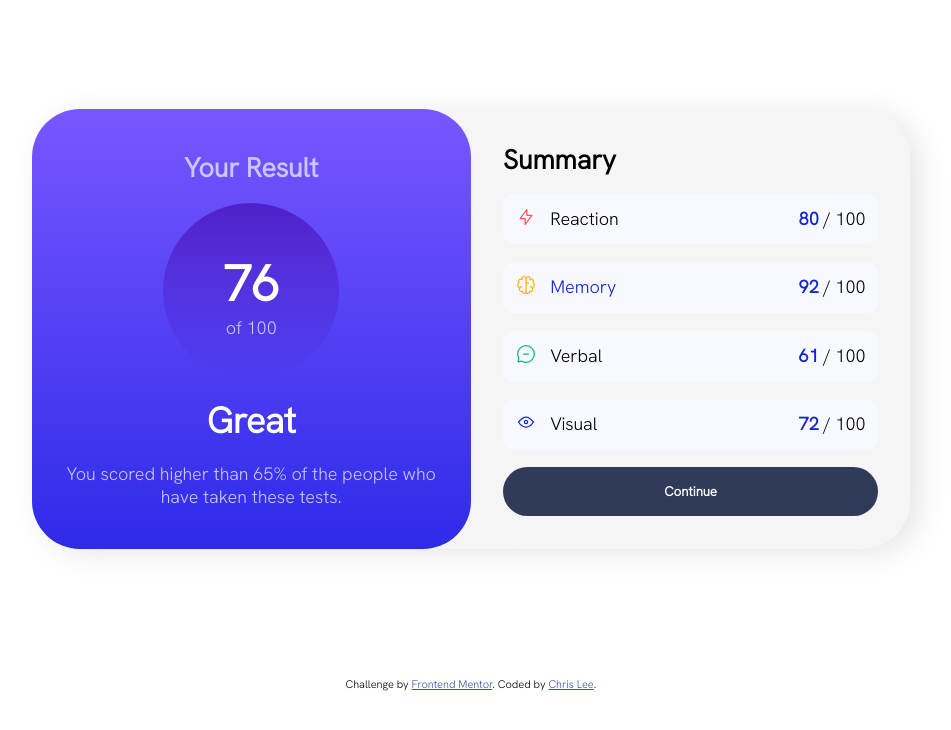
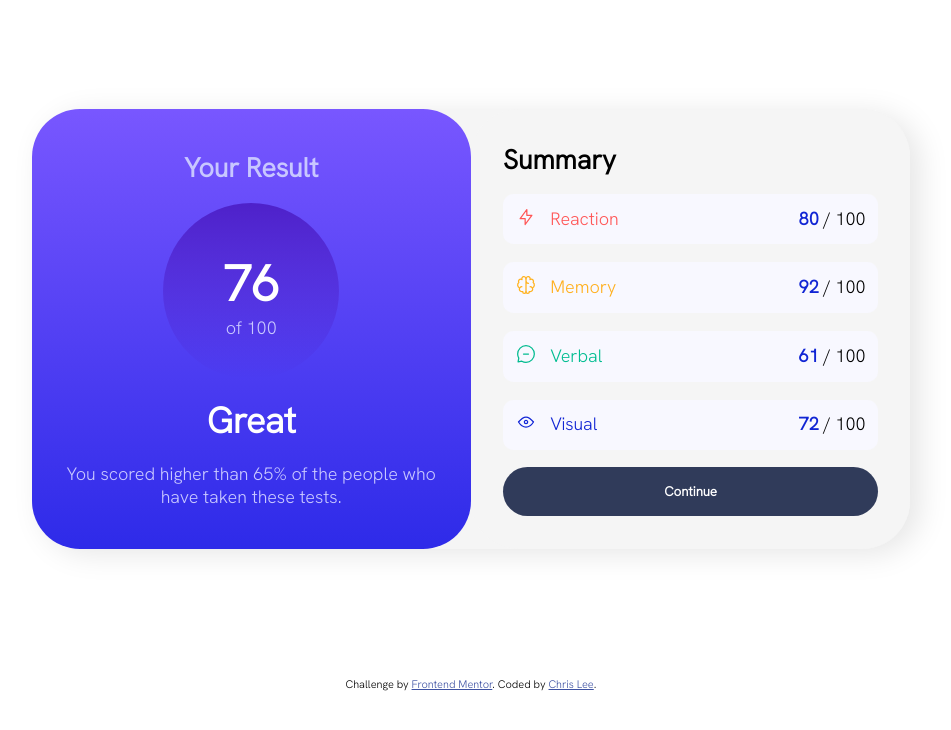
Before and after one commit to ChrisLee-04-20/Frontend-Practice, a plain HTML site: page Fontend Mentor Challenges/Results-Summary/index.html in a window 1280 px wide. Shown: the whole page, without its empty margins (169-1120 px from the left). Drawn offline with Linux system fonts and the light colour scheme.

Commit message:
Update the design

```diff
--- a/Fontend Mentor Challenges/Results-Summary/style.css
+++ b/Fontend Mentor Challenges/Results-Summary/style.css
@@ -94,7 +94,7 @@ body, .report , .result, .summary, .mark{
     justify-content: space-between;
 }
 
-.summary-label:nth-child(2) > .summary-subtitle {
+.summary-label:nth-child(1) > .summary-subtitle {
     color: hsl(0, 100%, 67%);
 }
 
@@ -102,11 +102,11 @@ body, .report , .result, .summary, .mark{
     color: hsl(39, 100%, 56%);
 }
 
-.summary-label:nth-child(2) > .summary-subtitle {
+.summary-label:nth-child(3) > .summary-subtitle {
     color: hsl(166, 100%, 37%);
 }
 
-.summary-label:nth-child(2) > .summary-subtitle {
+.summary-label:nth-child(4) > .summary-subtitle {
     color: hsl(234, 85%, 45%);
 }
 
```
